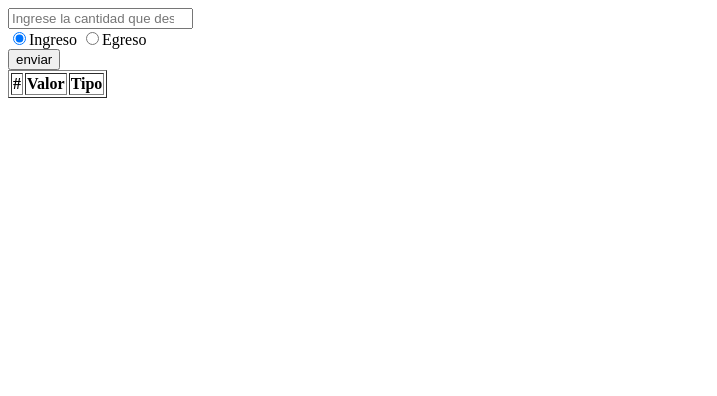
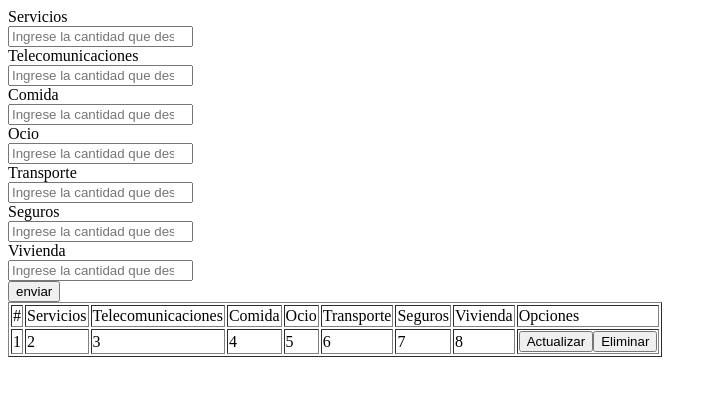
Before and after one commit to AngieNC/API, a plain HTML site: page index.html in a window 1280 px wide. Shown: the whole page, without its empty margins (0-717 px from the left). Drawn offline with Linux system fonts and the light colour scheme; no server answers.

Commit message:
docs: :memo: Actualizaciones
Se añadio nuevo contenido al HTML y se cambia el nombre de la API..

```diff
--- a/index.html
+++ b/index.html
@@ -4,26 +4,55 @@
     <meta charset="UTF-8">
     <meta name="viewport" content="width=device-width, initial-scale=1.0">
     <title>Ejercicio</title>
-    <script src="main.js" type="module" defer></script>
+    <script src="index.js" type="module" defer></script>
 </head>
 <body>
     <form>
-        <input type="number" required name="cantidad"  placeholder="Ingrese la cantidad que desee"><br>
+        <label>Servicios</label><br>
+        <input type="number" required name="servicios"  placeholder="Ingrese la cantidad que desee"><br>
 
-        <input type="radio" name="opciiones" value="ingreso" checked><label>Ingreso</label>
+        <label>Telecomunicaciones</label><br>
+        <input type="number" required name="telecomunicaciones"  placeholder="Ingrese la cantidad que desee"><br>
 
-        <input type="radio" name="opciones" value="egreso"><label>Egreso</label><br>
+        <label>Comida</label><br>
+        <input type="number" required name="comida"  placeholder="Ingrese la cantidad que desee"><br>
+
+        <label>Ocio</label><br>
+        <input type="number" required name="ocio"  placeholder="Ingrese la cantidad que desee"><br>
+
+        <label>Transporte</label><br>
+        <input type="number" required name="transporte"  placeholder="Ingrese la cantidad que desee"><br>
+
+        <label>Seguros</label><br>
+        <input type="number" required name="seguros"  placeholder="Ingrese la cantidad que desee"><br>
+
+        <label>Vivienda</label><br>
+        <input type="number" required name="vivienda"  placeholder="Ingrese la cantidad que desee"><br>
 
         <input type="submit" value="enviar">
     </form>
     <table border="solid">
         <thead>
-            <th>#</th>
-            <th>Valor</th>
-            <th>Tipo</th>
+            <td>#</td>
+            <td>Servicios</td>
+            <td>Telecomunicaciones</td>
+            <td>Comida</td>
+            <td>Ocio</td>
+            <td>Transporte</td>
+            <td>Seguros</td>
+            <td>Vivienda</td>
+            <td>Opciones</td>
         </thead>
         <tbody id="myData">
-
+            <td>1</td>
+            <td>2</td>
+            <td>3</td>
+            <td>4</td>
+            <td>5</td>
+            <td>6</td>
+            <td>7</td>
+            <td>8</td>
+            <td><button name="actualizar">Actualizar</button><button name="eliminar">Eliminar</button></td>
         </tbody>
     </table>
 </body>
--- /dev/null
+++ b/index.js
@@ -0,0 +1,4 @@
+function nomina(){
+    debugger //Para que todo se enlace
+
+}
--- a/main.js
+++ b/main.js
@@ -1,13 +1,12 @@
 let myFrom = document.querySelector("form");
 let myTabla = document.querySelector("#myData");
 addEventListener("DOMContentLoaded",async()=>{
-    let res = await(await fetch("https://6509d043f6553137159c1059.mockapi.io/tabla")).json();
+    let res = await(await fetch("https://6509e7ebf6553137159c3aee.mockapi.io/API")).json();
     for (let i = 0; i < res.length; i++){
         myTabla.insertAdjacentHTML("beforeend", `
         <tr>
             <td>${res[i].id}</td>
             <td>${res[i].cantidad}</td>
-            <td>${res[i].opciones}</td>
         </tr>
     `);
     }
@@ -24,7 +23,7 @@ myFrom.addEvenListener('submit', async(e)=> {
         Headers:{"content-type": "application/json"},
         body: JSON.stringify(data)
     };
-    let res = await (await fetch("https://6509d043f6553137159c1059.mockapi.io/tabla", config)).json();
+    let res = await (await fetch("https://6509e7ebf6553137159c3aee.mockapi.io/API", config)).json();
 
     console.log(res);
 
```
